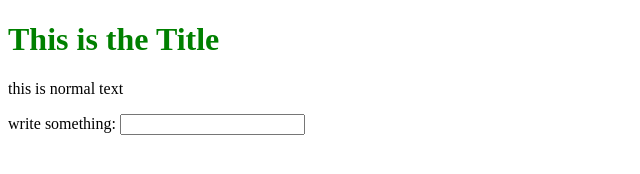
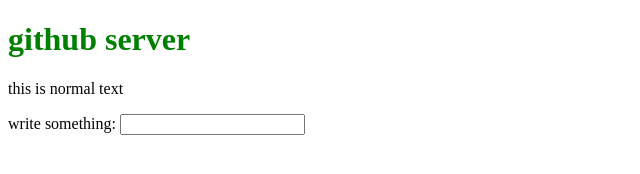
Before and after one commit to joesmith5530273/joesmith5530273.github.io, a plain HTML site: page mainfolder/index.html in a window 1280 px wide. Shown: the whole page, without its empty margins (0-640 px from the left). Drawn offline with Linux system fonts and the light colour scheme.

Commit message:
Update index.html

```diff
--- a/mainfolder/index.html
+++ b/mainfolder/index.html
@@ -4,13 +4,13 @@
 	<head>
 		<link rel="stylesheet" type="text/css" href="css/style.css">
 		<!--webpage tab name -->
-		<title>github server</title>
+		<title>this the title</title>
 	</head>
 
 	<!--webpage content-->
 	<body>
 		<!--header and text-->
-		<h1>This is the Title</h1>
+		<h1>github server</h1>
 		<p>this is normal text</p>
 		<!--input-->
 		<form action="process.php" method="POST">
```
